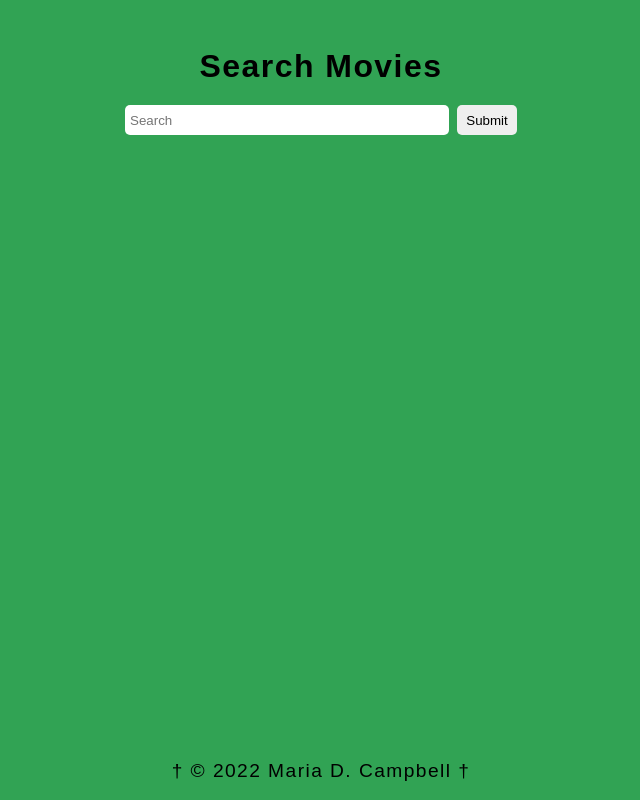
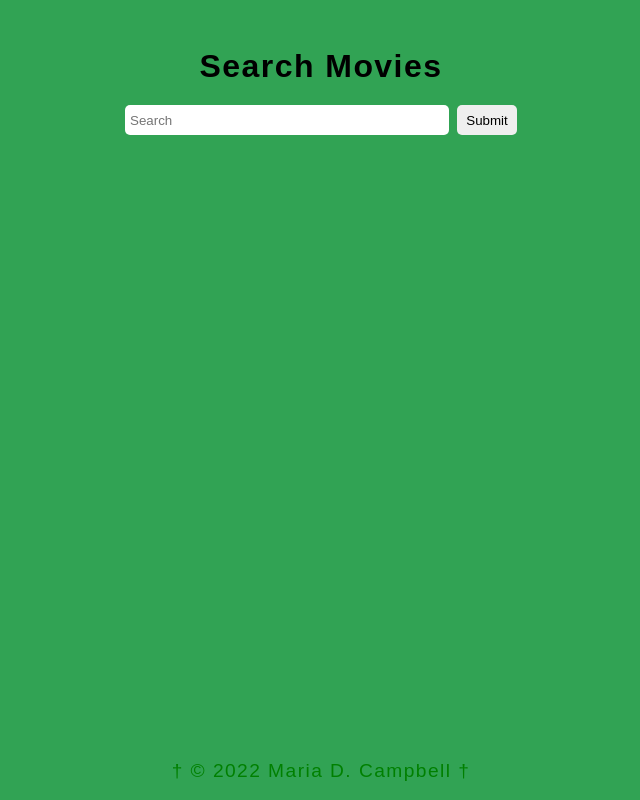
Before and after one commit to interglobalmedia/omdb-api-nextjs, a Next.js app: page / in a window 1280 px wide. Shown: the whole page, without its empty margins (319-959 px from the left). Built offline with nearby package versions, Linux system fonts and the light colour scheme; no server answers; a web font is replaced by a local one.

Commit message:
OAN-1 #DONE #comment change footer text color

```diff
--- a/styles/partials/sticky-footer.scss
+++ b/styles/partials/sticky-footer.scss
@@ -5,6 +5,7 @@
  .site-footer {
     text-align: center;
     font-size: 1.2rem;
+    color: green;
 }
 
 /* Sticky Footer Styling */
```
